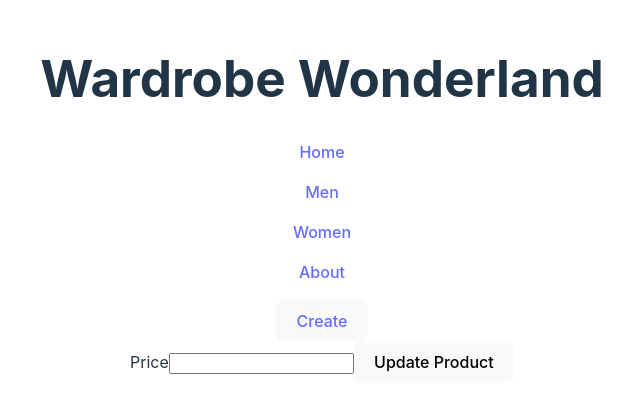
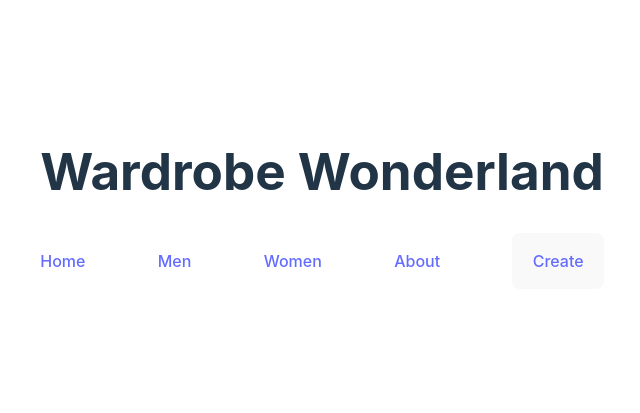
Before and after one commit to Wardrobe-Wonderland/clothingApp-react-vite, a React (Vite) app: page /update/1 in a window 1280 px wide. Shown: the part 201-614 px from the top of the page, without its empty margins (318-958 px from the left). Built offline with nearby package versions, Linux system fonts and the light colour scheme; no server answers.

Commit message:
navbar css updated

```diff
--- a/src/components/AddProductForm.jsx
+++ b/src/components/AddProductForm.jsx
@@ -9,6 +9,7 @@ function AddProductForm() {
   const [description, setDescription] = useState("");
   const [size, setSize] = useState("");
   const [price, setPrice] = useState("");
+  const [image, setImage] = useState(null);
   const [gender, setGender] = useState("male");
 
   const navigate = useNavigate();
@@ -19,6 +20,7 @@ const handleDescription = (e) => setDescription(e.target.value);
 const handleSize = (e) => setSize(e.target.value);
 const handlePrice = (e) => setPrice(e.target.value);
 const handleGender = (e) => setGender(e.target.value);
+const handleImage = (e) => setImage(e.target.value);
 
 
 const handleSubmit = async (e) => {
@@ -31,6 +33,7 @@ const handleSubmit = async (e) => {
       size,
       price,
       gender,
+      image,
     };
 
     await axios.post(`${API_URL}/all`, createProduct);
@@ -41,6 +44,7 @@ const handleSubmit = async (e) => {
     setSize("");
     setPrice("");
     setGender("");
+    setImage(null);
 
     navigate("/");
   } catch (err) {
@@ -55,9 +59,7 @@ return (
       className="d-inline-flex flex-column justify-content-center align-items-center"
       style={{ maxWidth: "700px" }}
     >
-      <form onSubmit={handleSubmit}
-       className="create-form">
-        <label>Name</label>
+      <form>
         <input
           className="form-control"
           type="text"
--- a/src/components/Navbar.jsx
+++ b/src/components/Navbar.jsx
@@ -4,7 +4,7 @@ function Navbar() {
     return(
         <>
         <div>
-        <nav className="Navbar">
+          <nav className="Navbar" style={{ display: 'flex', justifyContent: 'space-between' }}>
             <p><Link to={"/"}>Home</Link></p>
             <p><Link to={"/male"}>Men</Link></p>
             <p><Link to={"/female"}>Women</Link></p>
@@ -12,10 +12,8 @@ function Navbar() {
             <button><Link to={"/create"}>Create</Link></button>
           </nav>
         </div>
+      </>
 
-
-
-        </>
 
     )
 }
--- a/src/components/UpdateProductForm.jsx
+++ b/src/components/UpdateProductForm.jsx
@@ -5,84 +5,84 @@ import { useNavigate, useParams } from "react-router-dom";
 const API_URL = "http://localhost:5005";
 
 function UpdateProductForm() {
-  const [name, setName] = useState("");
-  const [description, setDescription] = useState("");
-  const [size, setSize] = useState("");
-  const [price, setPrice] = useState("");
-  const [gender, setGender] = useState("male");
+  // const [name, setName] = useState("");
+  // const [description, setDescription] = useState("");
+  // const [size, setSize] = useState("");
+  // const [price, setPrice] = useState("");
+  // const [gender, setGender] = useState("male");
 
-  const navigate = useNavigate();
-  const { id } = useParams();
+  // const navigate = useNavigate();
+  // const { id } = useParams();
 
-  useEffect(() => {
-    const fetchProductDetails = async () => {
-      try {
-        const response = await axios.get(`${API_URL}/all/${id}`);
-        const product = response.data;
+  // useEffect(() => {
+  //   const fetchProductDetails = async () => {
+  //     try {
+  //       const response = await axios.get(`${API_URL}/all/${id}`);
+  //       const product = response.data;
 
 
-        setName(product.name);
-        setDescription(product.description);
-        setSize(product.size);
-        setPrice(product.price);
-        setGender(product.gender);
-      } catch (error) {
-        console.error("Error fetching product details", error);
-      }
-    };
+  //       setName(product.name);
+  //       setDescription(product.description);
+  //       setSize(product.size);
+  //       setPrice(product.price);
+  //       setGender(product.gender);
+  //     } catch (error) {
+  //       console.error("Error fetching product details", error);
+  //     }
+  //   };
 
-    fetchProductDetails();
-  }, [id]);
+  //   fetchProductDetails();
+  // }, [id]);
 
-  const handleName = (e) => setName(e.target.value);
-  const handleDescription = (e) => setDescription(e.target.value);
-  const handleSize = (e) => setSize(e.target.value);
-  const handlePrice = (e) => setPrice(e.target.value);
-  const handleGender = (e) => setGender(e.target.value);
+  // const handleName = (e) => setName(e.target.value);
+  // const handleDescription = (e) => setDescription(e.target.value);
+  // const handleSize = (e) => setSize(e.target.value);
+  // const handlePrice = (e) => setPrice(e.target.value);
+  // const handleGender = (e) => setGender(e.target.value);
 
-  const handleSubmit = async (e) => {
-    try {
-      e.preventDefault();
+  // const handleSubmit = async (e) => {
+  //   try {
+  //     e.preventDefault();
 
-      const updatedProduct = {
-        name,
-        description,
-        size,
-        price,
-        gender,
-      };
+  //     const updatedProduct = {
+  //       name,
+  //       description,
+  //       size,
+  //       price,
+  //       gender,
+  //     };
 
-      await axios.put(`${API_URL}/all/${id}`, updatedProduct);
+  //     await axios.put(`${API_URL}/all/${id}`, updatedProduct);
 
-      navigate("/");
-    } catch (error) {
-      console.error("Error updating product", error);
-    }
-  };
+  //     navigate("/");
+  //   } catch (error) {
+  //     console.error("Error updating product", error);
+  //   }
+  // };
 
-  return (
-    <>
-      <div
-        className="d-inline-flex flex-column justify-content-center align-items-center"
-        style={{ maxWidth: "700px" }}
-      >
+  // return (
+  //   <>
+  //     <div
+  //       className="d-inline-flex flex-column justify-content-center align-items-center"
+  //       style={{ maxWidth: "700px" }}
+  //     >
 
-        <form onSubmit={handleSubmit} className="update-form">
+  //       <form onSubmit={handleSubmit} className="update-form">
 
-          <label>Price</label>
-          <input
-            className="form-control"
-            type="number"
-            name="price"
-            value={price}
-            onChange={handlePrice}
-          />
+  //         <label>Price</label>
+  //         <input
+  //           className="form-control"
+  //           type="number"
+  //           name="price"
+  //           value={price}
+  //           onChange={handlePrice}
+  //         />
 
-          <button className="btn btn-primary btn-round">Update Product</button>
-        </form>
-      </div>
-    </>
-  );
+  //         <button className="btn btn-primary btn-round">Update Product</button>
+  //       </form>
+  //     </div>
+  //   </>
+  // );
 }
 
 export default UpdateProductForm;
```
Lines whose indentation alone changed are shown as unchanged.
